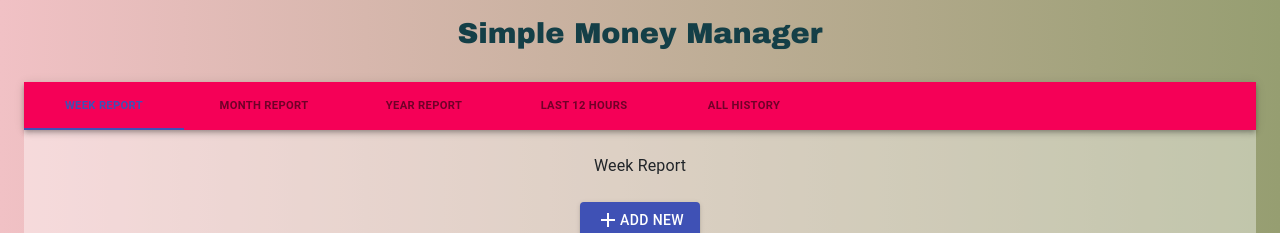
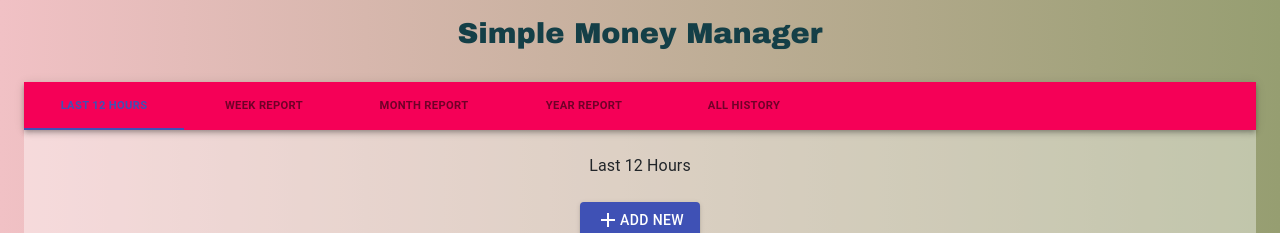
Before and after one commit to Chetan-Gudagamanal/money-manager-frontend, a React (Create React App) app: page / in a window 1280 px wide. Shown: the top 233 px of the page. Built offline with nearby package versions, Linux system fonts and the light colour scheme.

Commit message:
added changes to button

```diff
--- a/src/Components/AddDataModel/AddDataForm.css
+++ b/src/Components/AddDataModel/AddDataForm.css
@@ -34,3 +34,14 @@
     width: 100%;
     font-weight: lighter;
   }
+
+  .MyForm input[type="submit"]:active {
+    transition: 0.3s all;
+    transform: translateY(3px);
+    border: 1px solid transparent;
+    opacity: 0.8;
+  }
+
+  .MyForm input[type="submit"]:hover {
+    background: #bf1650;
+  }
--- a/src/Components/NavTabs.js
+++ b/src/Components/NavTabs.js
@@ -78,27 +78,28 @@ export default function NavTabs() {
           scrollButtons="auto"
           aria-label="scrollable auto tabs example"
         >
-          <Tab style={{ fontSize: "0.7em", maxWidth:"10%", fontWeight:"bold"}} label="Week Report" {...a11yProps(0)} onClick={()=>{history.push("/week")}}/>
-          <Tab style={{ fontSize: "0.7em", maxWidth:"10%", fontWeight:"bold" }} label="Month Report" {...a11yProps(1)} onClick={()=>{history.push("/month")}}/>
-          <Tab style={{ fontSize: "0.7em", maxWidth:"10%", fontWeight:"bold" }} label="Year Report" {...a11yProps(2)} onClick={()=>{history.push("/year")}}/>
-          <Tab style={{ fontSize: "0.7em", maxWidth:"10%", fontWeight:"bold" }} label="Last 12 Hours" {...a11yProps(3)} onClick={()=>{history.push("/last12hours")}}/>
+          <Tab style={{ fontSize: "0.7em", maxWidth:"10%", fontWeight:"bold" }} label="Last 12 Hours" {...a11yProps(0)} onClick={()=>{history.push("/last12hours")}}/>
+          <Tab style={{ fontSize: "0.7em", maxWidth:"10%", fontWeight:"bold"}} label="Week Report" {...a11yProps(1)} onClick={()=>{history.push("/week")}}/>
+          <Tab style={{ fontSize: "0.7em", maxWidth:"10%", fontWeight:"bold" }} label="Month Report" {...a11yProps(2)} onClick={()=>{history.push("/month")}}/>
+          <Tab style={{ fontSize: "0.7em", maxWidth:"10%", fontWeight:"bold" }} label="Year Report" {...a11yProps(3)} onClick={()=>{history.push("/year")}}/>
+
           <Tab style={{ fontSize: "0.7em", maxWidth:"10%", fontWeight:"bold" }} label="All History" {...a11yProps(4)} onClick={()=>{history.push("/allhistory")}}/>
         </Tabs>
       </AppBar>
 
-
       <TabPanel value={value} index={0} >
+        Last 12 Hours
+      </TabPanel>
+      <TabPanel value={value} index={1} >
         Week Report
       </TabPanel>
-      <TabPanel value={value} index={1} >
+      <TabPanel value={value} index={2} >
         Month Report
       </TabPanel>
-      <TabPanel value={value} index={2} >
+      <TabPanel value={value} index={3} >
         Year Report
       </TabPanel>
-      <TabPanel value={value} index={3} >
-        Last 12 Hours
-      </TabPanel>
+
       <TabPanel value={value} index={4} >
         All History
       </TabPanel>
```
